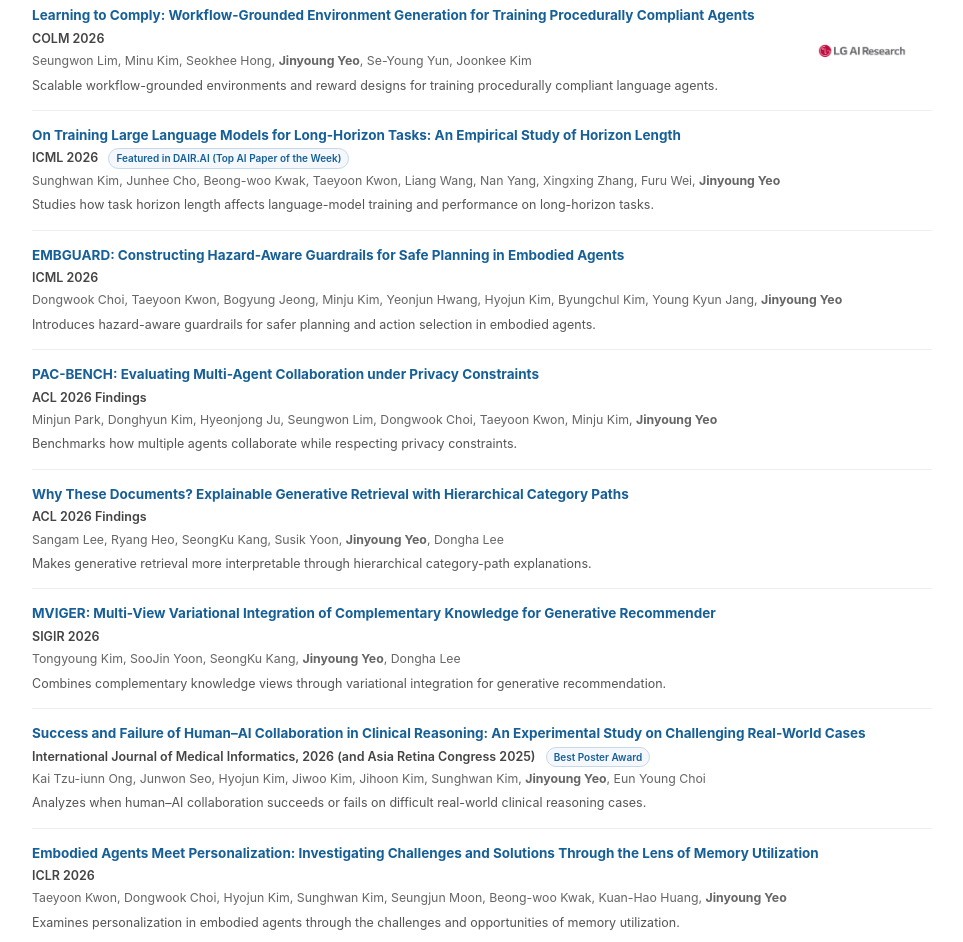
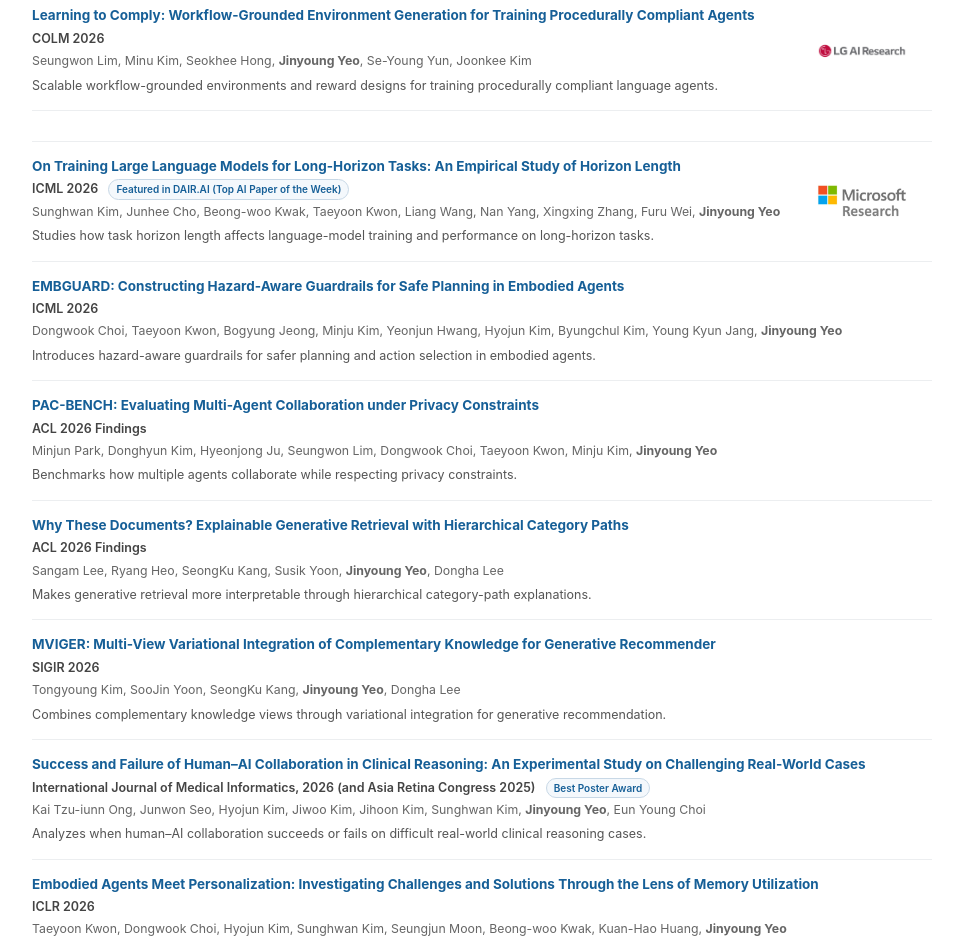
Before and after one commit to jinyoungyeo/jinyoungyeo.github.io, a plain HTML site: page index.html in a window 1280 px wide. Shown: the part 1220-2162 px from the top of the page, without its empty margins (158-1121 px from the left). Drawn offline with Linux system fonts and the light colour scheme.

Commit message:
Update index.html

```diff
--- a/index.html
+++ b/index.html
@@ -131,9 +131,9 @@
     </li>
     <li>
 
-
-
-        <p class="paper-title">
+      <li class="industry-paper">
+  <div class="paper-content">
+    <p class="paper-title">
           <a href="https://scholar.google.com/scholar?q=On%20Training%20Large%20Language%20Models%20for%20Long-Horizon%20Tasks%3A%20An%20Empirical%20Study%20of%20Horizon%20Length" target="_blank" rel="noopener">
             On Training Large Language Models for Long-Horizon Tasks: An Empirical Study of Horizon Length
           </a>
@@ -148,7 +148,12 @@
         <p class="paper-description">
           Studies how task horizon length affects language-model training and performance on long-horizon tasks.
         </p>
-
+      <img
+    class="industry-logo"
+    src="msra.png"
+    alt="Microsoft Research Asia"
+    title="Microsoft Research Asia"
+  >
     </li>
     <li>
 
```
